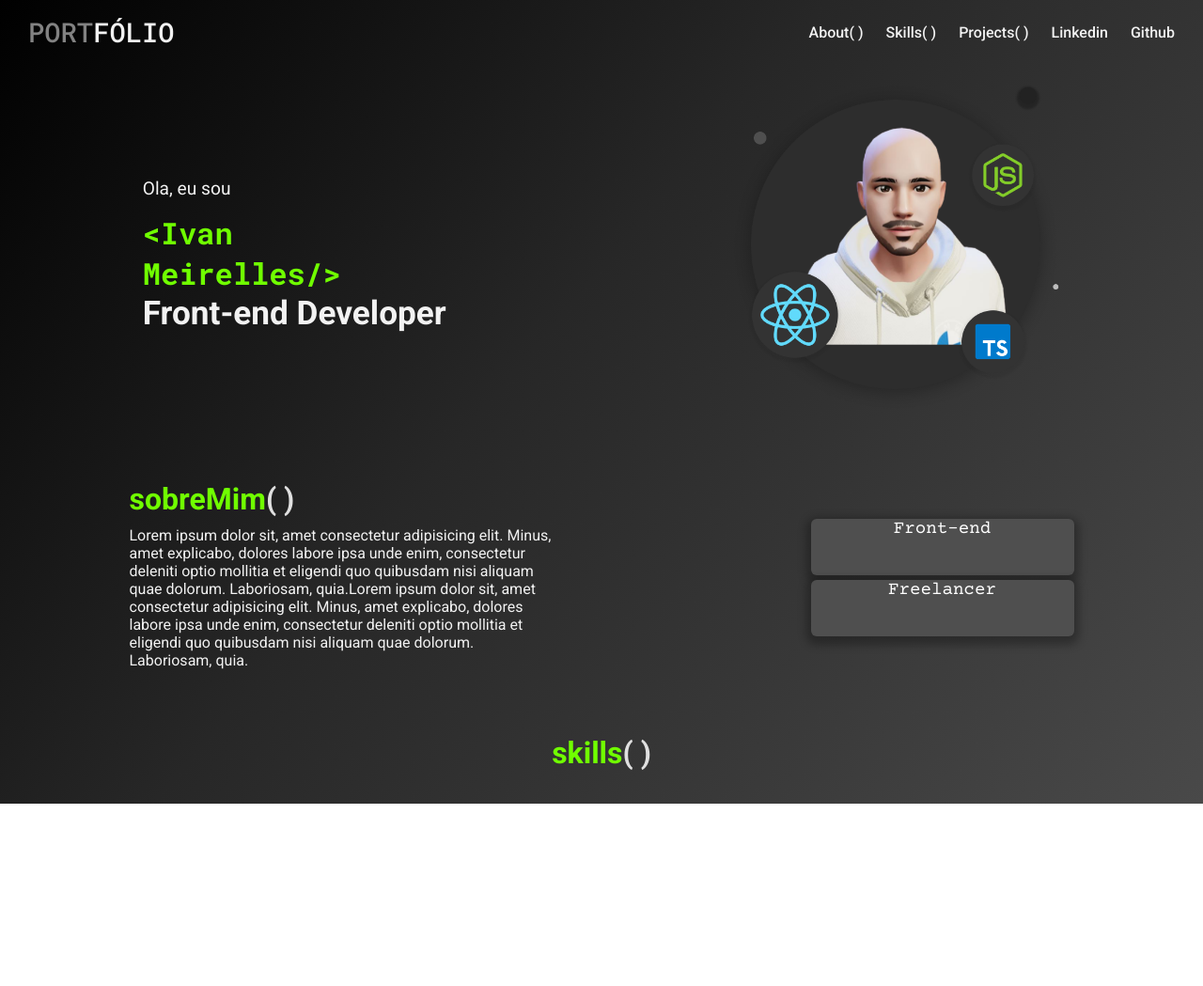
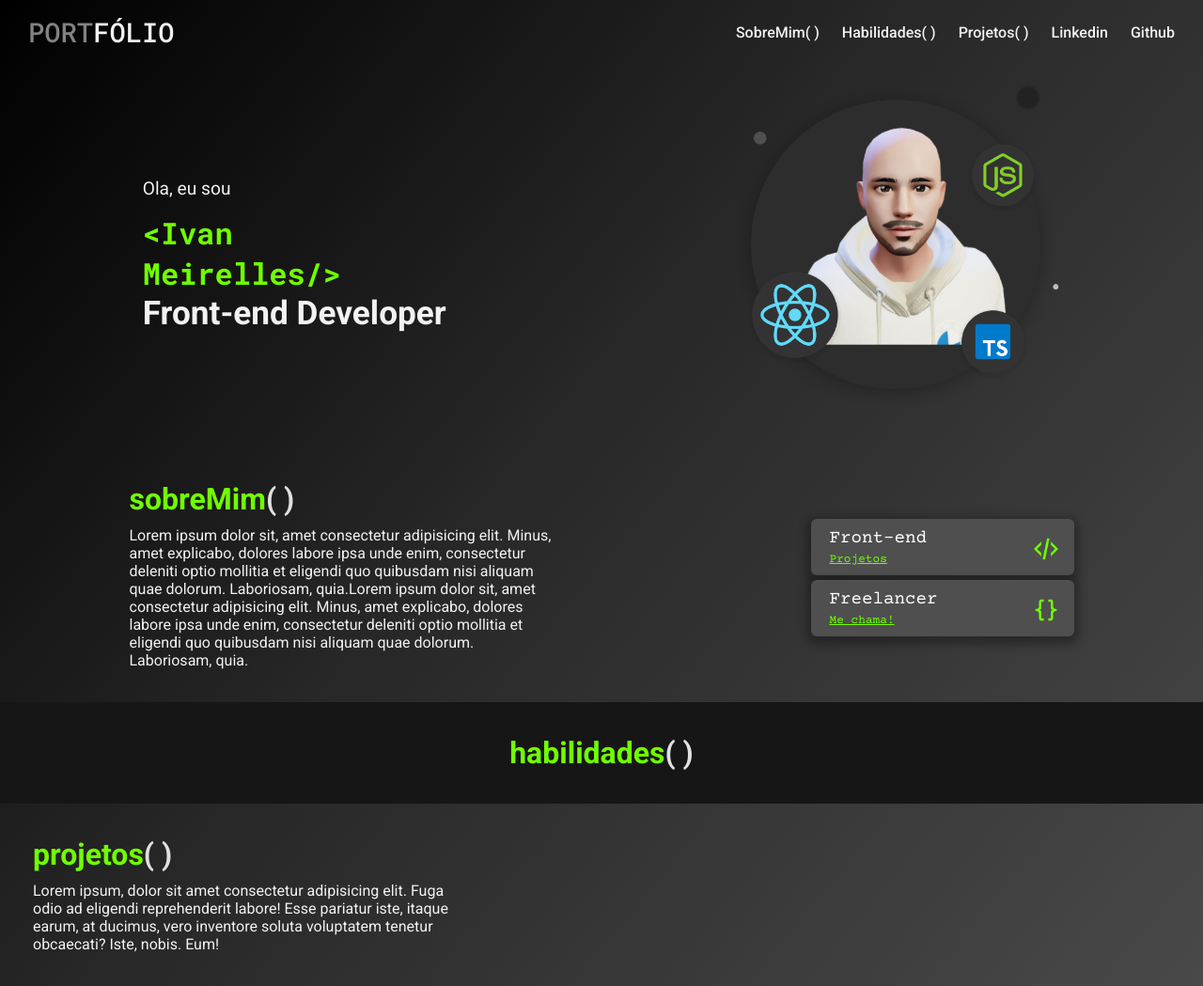
Before and after one commit to IvanMeirellesGit/portifolio-ivan-meirelles, a plain HTML site: page index.html in a window 1280 px wide. Shown: the whole page at 94% size. Before the commit the page ends 855 px from the top, so only its background shows below. Drawn offline with nearby package versions, Linux system fonts and the light colour scheme.

Commit message:
habilidades

```diff
--- a/index.html
+++ b/index.html
@@ -13,9 +13,9 @@
             <h2 class="portifolio"><a href="#" target="_self"><span>PORT</span>FÓLIO</h2></a>
 
             <ul class="menu">
-                <li><a href="#">About( )</a></li>
-                <li><a href="#">Skills( )</a></li>
-                <li><a href="#">Projects( )</a></li>
+                <li><a href="#">SobreMim( )</a></li>
+                <li><a href="#">Habilidades( )</a></li>
+                <li><a href="#">Projetos( )</a></li>
                 <li><a href="#">Linkedin</a></li>
                 <li><a href="#">Github</a></li>
             </ul>
@@ -43,19 +43,30 @@
             <div class="box-retangulo">
                 <div class="card-retangulo">
                     <h3>Front-end</h3>
+                    <figure><img src="img/xml 1.png" alt=""></figure>
+                    <a href="#">Projetos</a>
                 </div>
                 <div class="card-retangulo">
                     <h3>Freelancer</h3>
-                    <figure></figure>
+                    <figure><img src="img/code-braces 1.png" alt=""></figure>
+                    <a href="#">Me chama!</a>
                 </div>
             </div>
         </section>
 
-        <section>
-            <article>
-                <h3>skills<span>( )</span></h3>
+        <section class="box-habilidades">
+            <article class="habilidades">
+                <h3>habilidades<span>( )</span></h3>
             </article>
         </section>
+        <section class="box-projeto">
+            <article class="projetoUm">
+                <h3>projetos<span>( )</span></h3>
+                <p>Lorem ipsum, dolor sit amet consectetur adipisicing elit. Fuga odio ad eligendi reprehenderit labore! Esse pariatur iste, itaque earum, at ducimus, vero inventore soluta voluptatem tenetur obcaecati? Iste, nobis. Eum!
+                </p>
+            </article>
+        </section>
+        <footer></footer>
     </main>
 </body>
 </html>
--- a/style/style.css
+++ b/style/style.css
@@ -138,10 +138,36 @@ article p {
     box-shadow: 0px 4px 10px 5px rgba(0, 0, 0, 0.29);
  }
  .card-retangulo h3{
-    display: flex;
-    justify-content: center;
     color: #fff;
     font-family: 'Courier Prime';
     font-size: 1.2em;
     font-weight: 500;
+    margin-top: 10px;
+    margin-left: 20px;
  }
+
+ .card-retangulo a {
+    font-family: 'Courier Prime',sans-serif;
+    color: #70FF00;
+    font-size: 0.8em;
+    font-weight: 400;
+    text-decoration: underline;
+    margin-left: 20px;
+ }
+
+ .card-retangulo img{
+    width: 30px;
+    height: 30px;
+    float: right;
+    margin-right: 15px;
+    margin-top: -15px;
+}
+.box-habilidades{
+    background-color: #161616;
+}
+
+.box-projeto {
+    display: flex;
+    justify-content: flex-start;
+    padding-left: 35px;
+}
```
